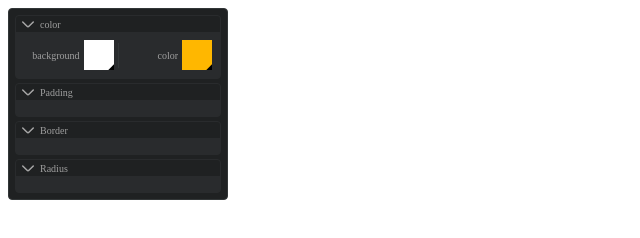
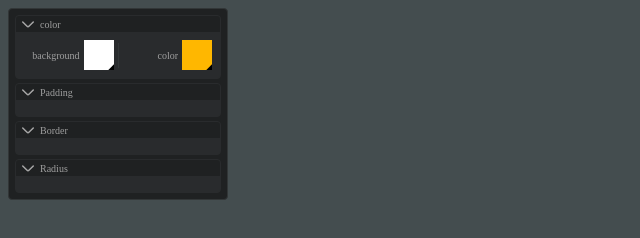
Before and after one commit to SofyaHakobyan/my-first-widget, a plain HTML site: page index.html in a window 1280 px wide. Shown: the whole page, without its empty margins (0-640 px from the left). Drawn offline with Linux system fonts and the light colour scheme.

Commit message:
initial commit

```diff
--- a/style.css
+++ b/style.css
@@ -7,6 +7,10 @@
     --dominantTxt: #fff;
     --dominantTxt2: #9f9f9f;
 
+}
+
+body{
+    background: var(--dominantBg4);
 }
 
 .widget_root {
```
